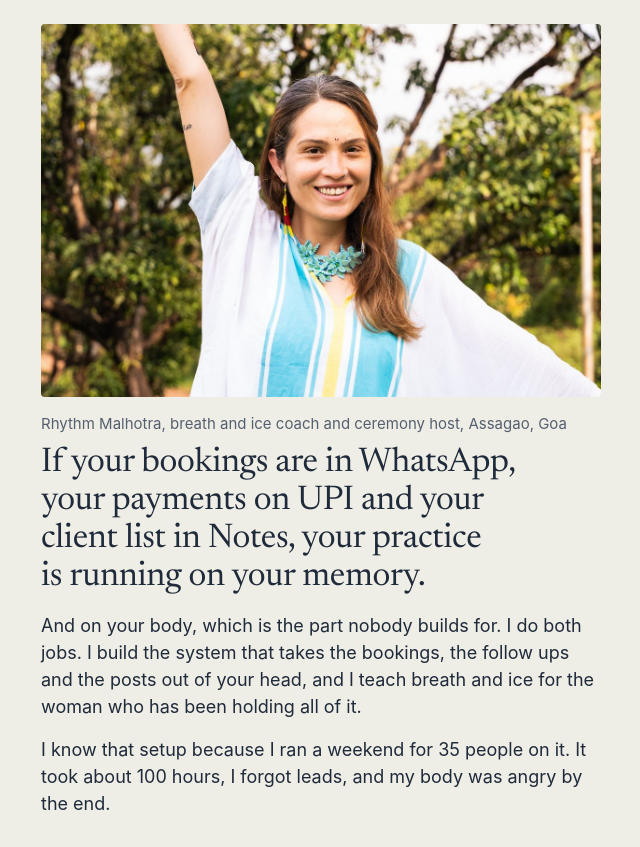
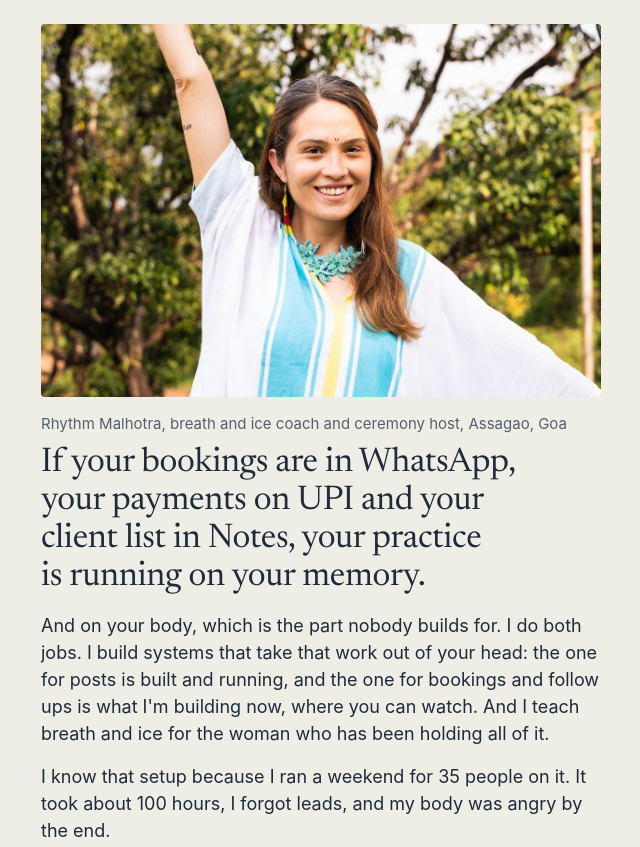
Before and after one commit to Connectedtorhythm/connectedtorhythm.github.io, a plain HTML site: page index.html in a window 1280 px wide. Shown: the top 847 px of the page, without its empty margins (319-959 px from the left). Drawn offline with Linux system fonts and the light colour scheme.

Commit message:
Say what is built today and what is being built now
Co-Authored-By: Claude <noreply@anthropic.com>

```diff
--- a/index.html
+++ b/index.html
@@ -80,7 +80,7 @@
     <img src="rhythm.jpg" width="1200" height="900" alt="Rhythm smiling in a garden, one arm raised, in a white and blue kaftan">
     <p class="who">Rhythm Malhotra, breath and ice coach and ceremony host, Assagao, Goa</p>
     <h1>If your bookings are in WhatsApp, your payments on UPI and your client list in Notes, your practice is running on your memory.</h1>
-    <p class="lead">And on your body, which is the part nobody builds for. I do both jobs. I build the system that takes the bookings, the follow ups and the posts out of your head, and I teach breath and ice for the woman who has been holding all of it.</p>
+    <p class="lead">And on your body, which is the part nobody builds for. I do both jobs. I build systems that take that work out of your head: the one for posts is built and running, and the one for bookings and follow ups is what I'm building now, where you can watch. And I teach breath and ice for the woman who has been holding all of it.</p>
     <p class="lead">I know that setup because I ran a weekend for 35 people on it. It took about 100 hours, I forgot leads, and my body was angry by the end.</p>
   </header>
 
```
